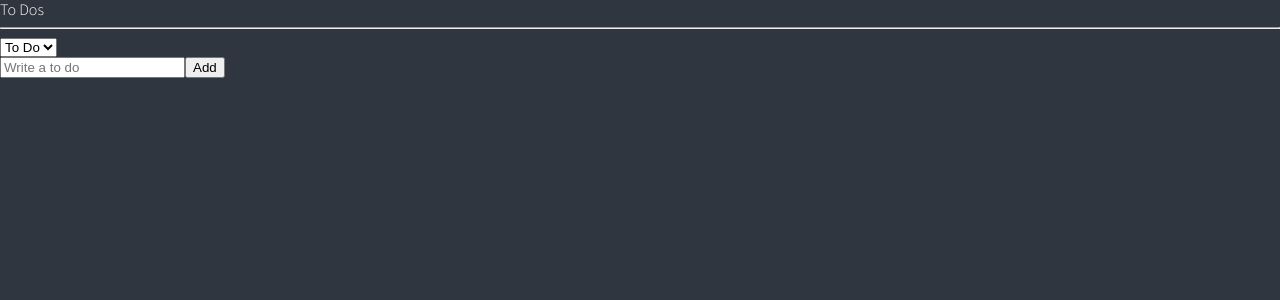
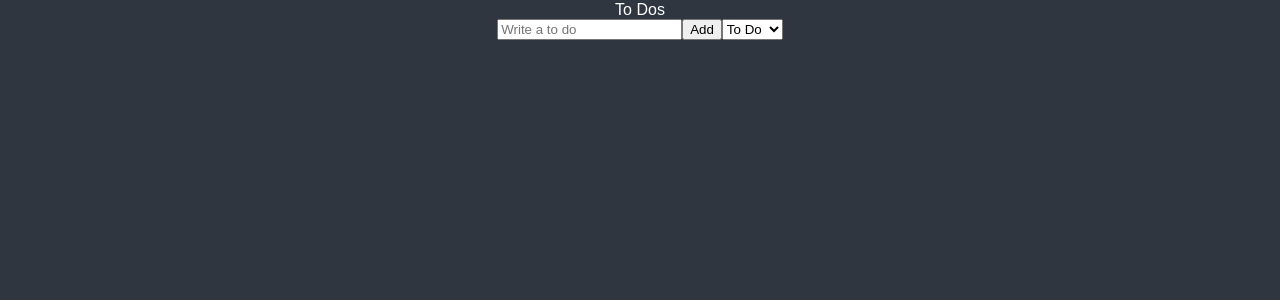
Before and after one commit to working-zima/react-masterclass, a React (Create React App) app: page / in a window 1280 px wide. Shown: the top 300 px of the page. Built offline with nearby package versions, Linux system fonts and the light colour scheme.

Commit message:
refactor: 카테고리 컴포넌트 분리

```diff
--- /dev/null
+++ b/src/components/CreateCategorie.tsx
@@ -0,0 +1,5 @@
+function CreateCategorie() {
+  return <div>CreateCategorie</div>;
+}
+
+export default CreateCategorie;
--- /dev/null
+++ b/src/components/SelectCategories.tsx
@@ -0,0 +1,19 @@
+import { useRecoilState } from "recoil";
+import { Categories, categoryState } from "./atoms";
+
+function SelectCategories() {
+  const [category, setCategory] = useRecoilState(categoryState);
+  const onInput = (event: React.FormEvent<HTMLSelectElement>) => {
+    setCategory(event.currentTarget.value as any);
+  };
+  return (
+    <select value={category} onInput={onInput}>
+      <option value={Categories.TO_DO}>To Do</option>
+      <option value={Categories.DOING}>Doing</option>
+      <option value={Categories.DONE}>Done</option>
+      <option>+ New</option>
+    </select>
+  );
+}
+
+export default SelectCategories;
--- a/src/components/ToDoList.tsx
+++ b/src/components/ToDoList.tsx
@@ -1,28 +1,37 @@
-import { useRecoilState, useRecoilValue } from "recoil";
+import { useRecoilValue } from "recoil";
+import { toDoSelector } from "./atoms";
+import styled from "styled-components";
 import CreateToDo from "./CreateToDo";
-import { Categories, categoryState, toDoSelector } from "./atoms";
 import ToDo from "./ToDo";
+import SelectCategories from "./SelectCategories";
+
+const Title = styled.div`
+  display: flex;
+  justify-content: center;
+  text-align: center;
+`;
+
+const Container = styled.div`
+  display: flex;
+  justify-content: center;
+  text-align: center;
+`;
 
 function ToDoList() {
   const toDos = useRecoilValue(toDoSelector);
-  const [category, setCategory] = useRecoilState(categoryState);
-  const onInput = (event: React.FormEvent<HTMLSelectElement>) => {
-    setCategory(event.currentTarget.value as any);
-  };
 
   return (
     <div>
-      <h1>To Dos</h1>
-      <hr />
-      <select value={category} onInput={onInput}>
-        <option value={Categories.TO_DO}>To Do</option>
-        <option value={Categories.DOING}>Doing</option>
-        <option value={Categories.DONE}>Done</option>
-      </select>
-      <CreateToDo />
-      {toDos?.map((toDo) => (
-        <ToDo key={toDo.id} {...toDo} />
-      ))}
+      <Title>To Dos</Title>
+      <Container>
+        <CreateToDo />
+        <SelectCategories />
+      </Container>
+      <Container>
+        {toDos?.map((toDo) => (
+          <ToDo key={toDo.id} {...toDo} />
+        ))}
+      </Container>
     </div>
   );
 }
```
